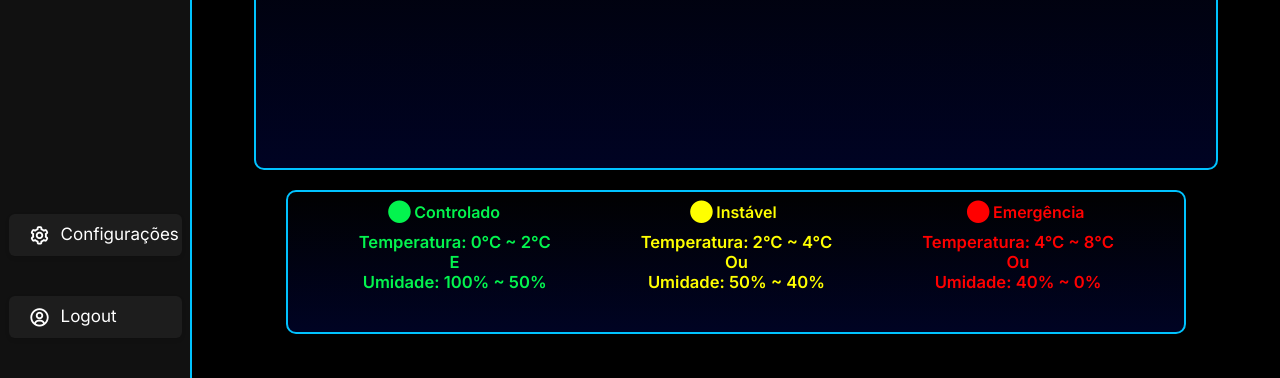
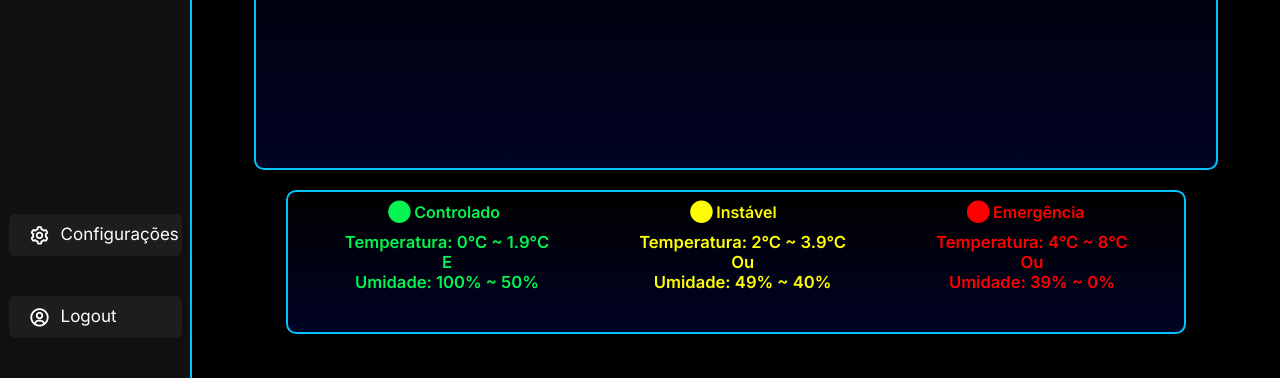
Before and after one commit to Omega-Fish/Site-Institucional, a website: page public/Dashboard/DashboardHome.html in a window 1280 px wide. Shown: the part 422-800 px from the top of the page. Drawn offline with nearby package versions, Linux system fonts and the light colour scheme; no server answers.

```diff
--- a/public/Dashboard/DashboardHome.html
+++ b/public/Dashboard/DashboardHome.html
@@ -102,9 +102,9 @@
                             <h5 style="color: red;">&#x2B24; Emergência</h5>
                         </div>
                         <div class="legenda_chart">
-                            <h5 style="color: #03F44E;">Temperatura: 0°C ~ 2°C <br> E <br> Umidade: 100% ~ 50% </h5>
-                            <h5 style="color: yellow;">Temperatura: 2°C ~ 4°C <br> Ou <br>Umidade: 50% ~ 40% </h5>
-                            <h5 style="color: red;">Temperatura: 4°C ~ 8°C <br> Ou <br>Umidade: 40% ~ 0% </h5>
+                            <h5 style="color: #03F44E;">Temperatura: 0°C ~ 1.9°C <br> E <br> Umidade: 100% ~ 50% </h5>
+                            <h5 style="color: yellow;">Temperatura: 2°C ~ 3.9°C <br> Ou <br>Umidade: 49% ~ 40% </h5>
+                            <h5 style="color: red;">Temperatura: 4°C ~ 8°C <br> Ou <br>Umidade: 39% ~ 0% </h5>
                         </div>
                     </div>
             </section>
```
Also changed, not shown: public/Dashboard/Câmaras/Câmara.html (+10 -6 lines).
